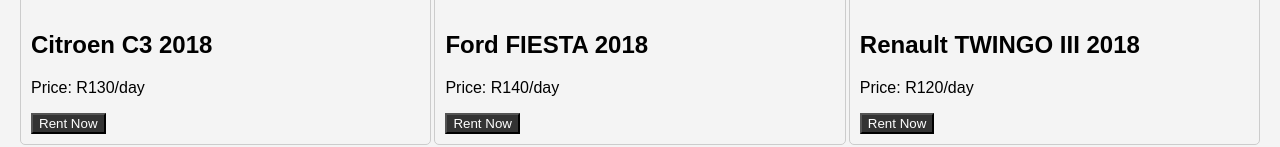
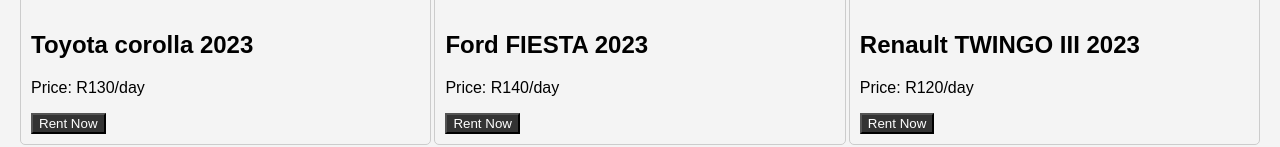
Before and after one commit to MoeB786/Portfolio-Project_Landing_Page_Week_3, a plain HTML site: page index.html in a window 1280 px wide. Shown: the part 381-528 px from the top of the page. Drawn offline with Linux system fonts and the light colour scheme.

Commit message:
Update index.html

```diff
--- a/index.html
+++ b/index.html
@@ -4,7 +4,7 @@
 <head>
     <meta charset="UTF-8">
     <meta name="viewport" content="width=device-width, initial-scale=1.0">
-    <title> Moe's Rental Cars Management System</title>
+    <title>Moe's Rental Cars Management System</title>
     <style>
         body {
             font-family: Arial, sans-serif;
@@ -98,7 +98,7 @@
         <div class="car">
             <img src="img/car1.jpg" alt="Car 1">
             <div class="car-details">
-                <h2>Citroen C3 2018</h2>
+                <h2>Toyota corolla 2023</h2>
                 <p>Price: R130/day</p>
                 <button>Rent Now</button>
             </div>
@@ -107,7 +107,7 @@
         <div class="car">
             <img src="img/car2.jpg" alt="Car 2">
             <div class="car-details">
-                <h2>Ford FIESTA 2018</h2>
+                <h2>Ford FIESTA 2023</h2>
                 <p>Price: R140/day</p>
                 <button>Rent Now</button>
             </div>
@@ -116,7 +116,7 @@
         <div class="car">
             <img src="img/car3.jpg" alt="Car 3">
             <div class="car-details">
-                <h2>Renault TWINGO III 2018</h2>
+                <h2>Renault TWINGO III 2023</h2>
                 <p>Price: R120/day</p>
                 <button>Rent Now</button>
             </div>
```
